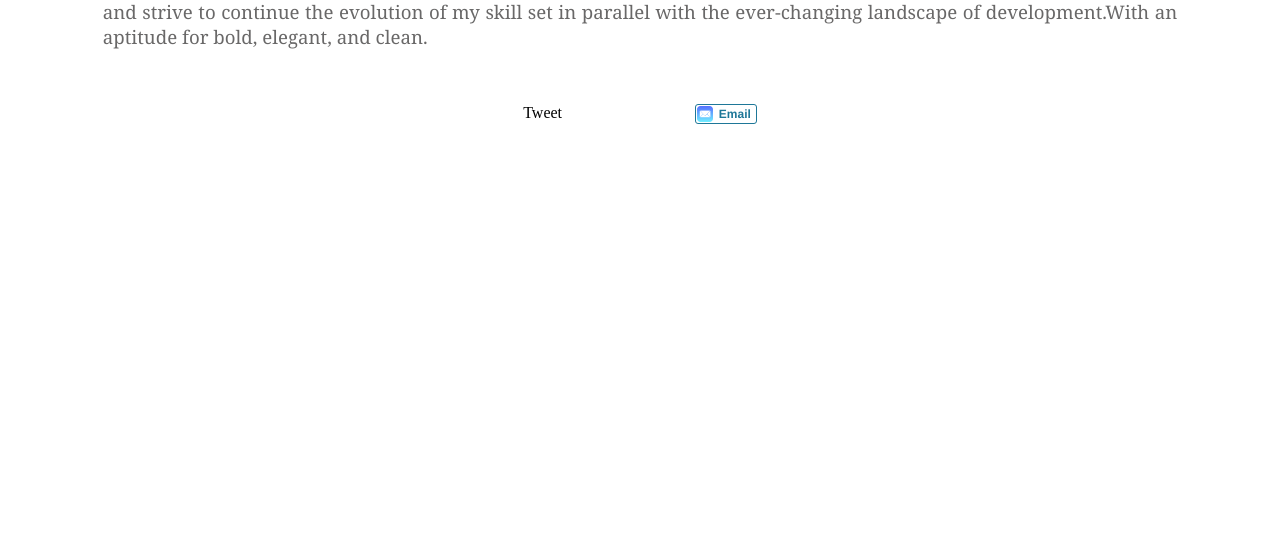
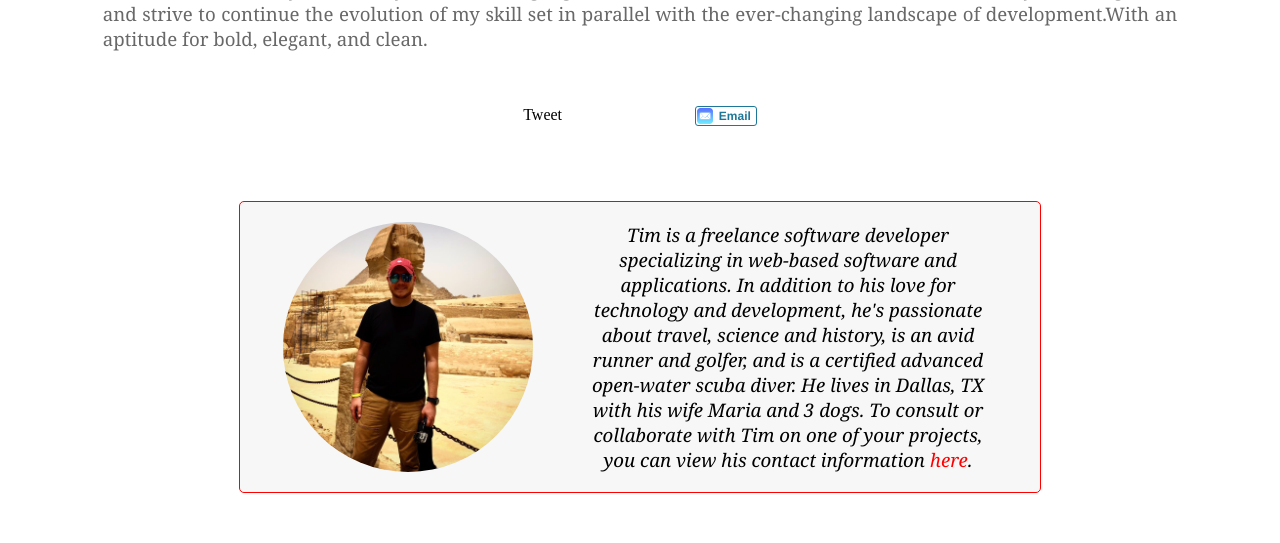
Before and after one commit to tzndr/portfolio-site, a Flask app: page /blog/1/read in a window 1280 px wide. Shown: the part 4599-5142 px from the top of the page. Before the commit the page ends 4723 px from the top, so only its background shows below. Run offline with Flask 2, Linux system fonts and the light colour scheme; some libraries are stand-ins or nearby versions.

Commit message:
Add about author footer to readBlog page

```diff
--- a/static/css/style.css
+++ b/static/css/style.css
@@ -483,6 +483,7 @@ li {
 .blog-author-img {
   width: 100px;
   border-radius: 50%;
+  border: 1px solid red;
 }
 
 .blog-author-name {
@@ -750,6 +751,40 @@ li {
   color: white;
   font: bold 14pt helvetica, arial;
   cursor: pointer;
+}
+
+.blog-footer {
+  height: auto;
+  width: 800px;
+  background-color: #F7F7F7;
+  margin: 75px auto 50px auto;
+  justify-content: space-between;
+  align-items: center;
+  text-align: center;
+  border-radius: 5px;
+  border: 1px solid red;
+}
+
+.blog-footer-content {
+  display: flex;
+  padding: 20px;
+}
+
+.blog-footer-author-img {
+  height: 250px;
+  border-radius: 50%;
+  margin: auto;
+}
+
+.blog-footer-author-description {
+  font: italic 14pt georgia, arial;
+  align-self: center;
+  width: 55%;
+  margin: auto;
+}
+
+.blog-foooter-connect-link {
+  color: red;
 }
 
 .page-mask {
--- a/templates/read_blog_post.html
+++ b/templates/read_blog_post.html
@@ -59,7 +59,7 @@
           <script src="https://platform.linkedin.com/in.js" type="text/javascript">lang: en_US</script>
           <script type="IN/Share" data-url="https://www.linkedin.com"></script>
           <div class="email-share-btn">
-            <a href="mailto:?subject=Thought you'd like this article&amp;body=Here is the link: http://timzander.com/blog/{{selected_post.id}}/read">
+            <a href="mailto:?subject=Check out this article&amp;body={{selected_post.title}}: http://timzander.com/blog/{{selected_post.id}}/read">
               <img class="email-share-btn-img" src="../../static/img/email_blog.png">
               <p class="email-share-btn-text">Email</p>
             </a>
@@ -139,6 +139,19 @@
         </a>
       </div>
     </div>
+    <div class="blog-footer">
+      <div class=blog-footer-content>
+        <img class="blog-footer-author-img" src="../../static/img/story_img.jpg">
+        <p class="blog-footer-author-description">Tim is a freelance software
+          developer specializing in web-based software and applications. In addition
+          to his love for technology and development, he's passionate about travel,
+          science and history, is an avid runner and golfer, and is a certified
+          advanced open-water scuba diver. He lives in Dallas, TX with his wife
+          Maria and 3 dogs. To consult or collaborate with Tim on one of your projects,
+          you can view his contact information
+          <a class="blog-foooter-connect-link" href="{{url_for('showConnect')}}">here</a>.</p>
+      </div>
+    </div>
     <div class="edit-delete-blog-btn-wrapper">
       <a class="blog-post-edit-btn" href="{{url_for('editBlogPost', blogPost_id=selected_post.id)}}">Edit</a>
       <a class="blog-post-delete-btn" href="{{url_for('deleteBlogPost',
```
Also changed, not shown: tzdb.db.
